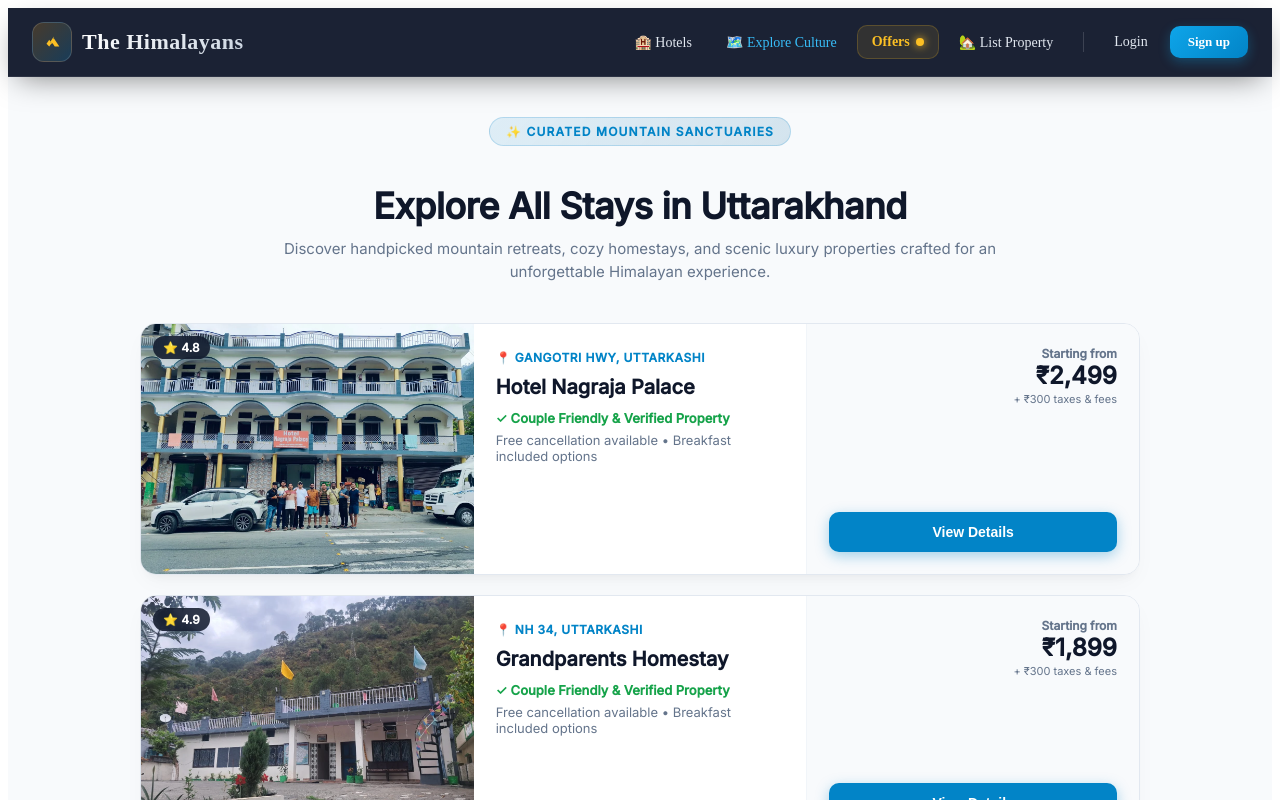
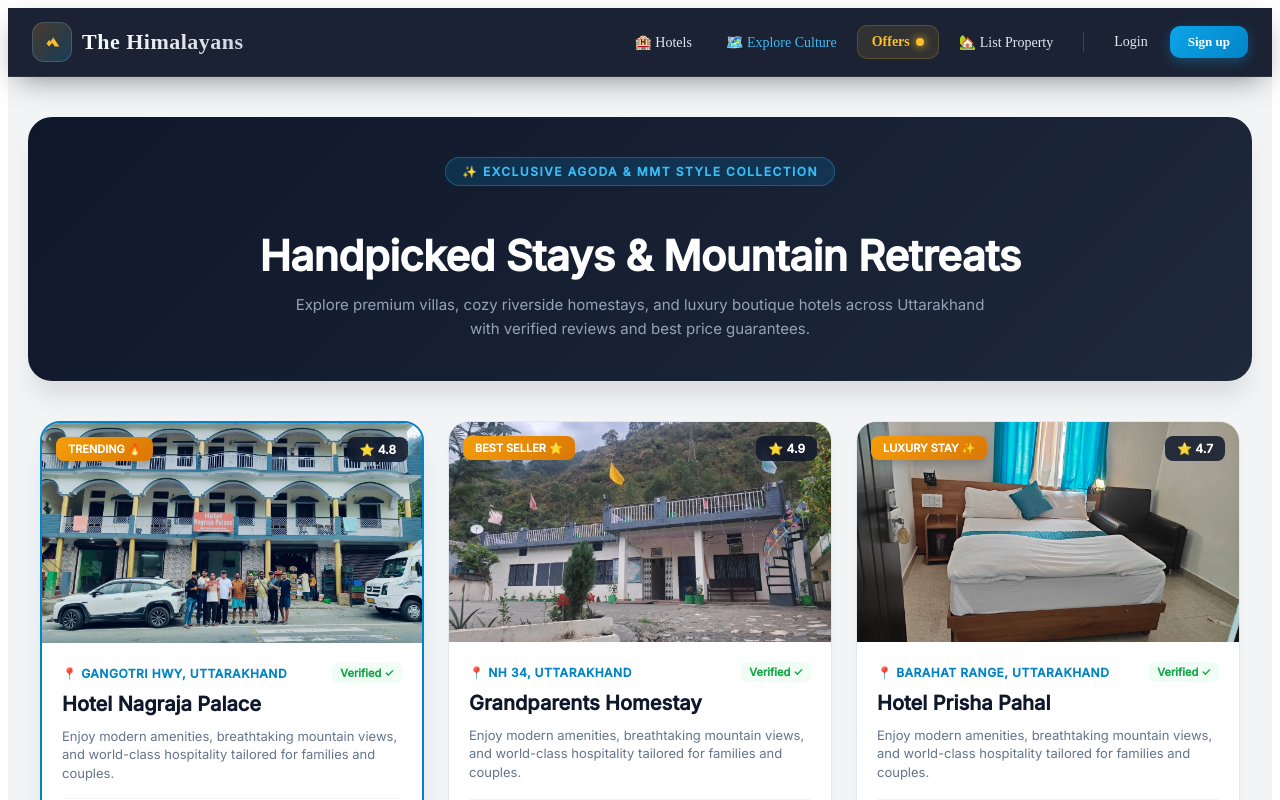
Before and after one commit to pamnautiyal-cpu/himstay, a React (Vite) app in the folder frontend/: page /hotels in a window 1280 px wide. Shown: the top 800 px of the page. Built offline with nearby package versions, Linux system fonts and the light colour scheme; no server answers; the database is empty.

Commit message:
Update AllStays with premium MakeMyTrip style layout and robust local/backend fallback

```diff
--- a/frontend/src/pages/AllStays.jsx
+++ b/frontend/src/pages/AllStays.jsx
@@ -11,22 +11,14 @@ export default function AllStays() {
   const navigate = useNavigate();
 
   const localUttarkashiHotels = [
-    { _id: "local_01", name: "Hotel Nagraja Palace", city: "Matli", image: "/images/hotals/Hotel Nagraja Palace1.jpg", location: "Gangotri Hwy", price: "2,499", rating: "4.8" },
-    { _id: "local_02", name: "Grandparents Homestay", city: "Matli", image: "/images/hotals/Grandparents Homestay1.jpg", location: "NH 34", price: "1,899", rating: "4.9" },
-    { _id: "local_03", name: "Hotel Prisha Pahal", city: "Matli", image: "/images/hotals/Hotel Prisha Pahal1.jpg", location: "Barahat Range", price: "2,199", rating: "4.7" },
-    { _id: "local_04", name: "Hotel K.P Residency", city: "Matli", image: "/images/hotals/Hotel K.P Residency1.jpg", location: "Near Medicose", price: "2,200", rating: "4.6" },
-    { _id: "local_05", name: "Dhruvnanda Homestay", city: "Athali", image: "/images/hotals/Dhruvnanda Homestay1.jpg", location: "ITBP Rd", price: "1,599", rating: "4.8" },
-    { _id: "local_06", name: "Himalayan Abode", city: "Uttarkashi", image: "/images/hotals/Himalayan Abode home stay.jpg", location: "Main Market", price: "2,799", rating: "4.9" },
-    { _id: "local_07", name: "Riverside Retreat", city: "Maneri", image: "/images/hotals/Hotel Nagraja Palace2.jpg", location: "Bhagirathi Bank", price: "1,899", rating: "4.9" },
-    { _id: "local_08", name: "Gangotri View Inn", city: "Gangori", image: "/images/hotals/Hotel Nagraja Palace3.jpg", location: "Gangori Bridge", price: "3,199", rating: "4.7" },
-    { _id: "local_09", name: "Green Valley Homestay", city: "Matli", image: "/images/hotals/Grandparents Homestay2.jpg", location: "Village Road", price: "1,799", rating: "4.8" },
-    { _id: "local_10", name: "Uttarkashi Guest House", city: "Uttarkashi", image: "/images/hotals/Hotel Prisha Pahal2.jpg", location: "Old Town", price: "2,099", rating: "4.5" },
-    { _id: "local_11", name: "Mountain Peak Hotel", city: "Dunda", image: "/images/hotals/Hotel K.P Residency2.jpg", location: "Dunda Main Rd", price: "2,599", rating: "4.7" },
-    { _id: "local_12", name: "Peaceful Stay", city: "Matli", image: "/images/hotals/Dhruvnanda Homestay2.jpg", location: "Valley View", price: "1,699", rating: "4.8" },
-    { _id: "local_13", name: "Char Dham Camp", city: "Gangotri Rd", image: "/images/hotals/Hotel Nagraja Palace1.jpg", location: "Near Highway", price: "2,999", rating: "4.9" },
-    { _id: "local_14", name: "Sunrise Residency", city: "Uttarkashi", image: "/images/hotals/Grandparents Homestay1.jpg", location: "Tiloth Road", price: "2,199", rating: "4.6" },
-    { _id: "local_15", name: "Nature's Nest", city: "Athali", image: "/images/hotals/Hotel Prisha Pahal1.jpg", location: "Orchard Side", price: "1,999", rating: "4.8" },
-    { _id: "local_16", name: "Skyline Hotel", city: "Uttarkashi", image: "/images/hotals/Hotel K.P Residency1.jpg", location: "City Center", price: "2,899", rating: "4.7" }
+    { _id: "local_01", name: "Hotel Nagraja Palace", city: "Matli", image: "/images/hotals/Hotel Nagraja Palace1.jpg", location: "Gangotri Hwy", price: "2,499", rating: "4.8", tag: "Trending 🔥" },
+    { _id: "local_02", name: "Grandparents Homestay", city: "Matli", image: "/images/hotals/Grandparents Homestay1.jpg", location: "NH 34", price: "1,899", rating: "4.9", tag: "Best Seller ⭐" },
+    { _id: "local_03", name: "Hotel Prisha Pahal", city: "Matli", image: "/images/hotals/Hotel Prisha Pahal1.jpg", location: "Barahat Range", price: "2,199", rating: "4.7", tag: "Luxury Stay ✨" },
+    { _id: "local_04", name: "Hotel K.P Residency", city: "Matli", image: "/images/hotals/Hotel K.P Residency1.jpg", location: "Near Medicose", price: "2,200", rating: "4.6", tag: "Great Value 💎" },
+    { _id: "local_05", name: "Dhruvnanda Homestay", city: "Athali", image: "/images/hotals/Dhruvnanda Homestay1.jpg", location: "ITBP Rd", price: "1,599", rating: "4.8", tag: "Nature View 🌲" },
+    { _id: "local_06", name: "Himalayan Abode", city: "Uttarkashi", image: "/images/hotals/Himalayan Abode home stay.jpg", location: "Main Market", price: "2,799", rating: "4.9", tag: "Top Rated 🏆" },
+    { _id: "local_07", name: "Riverside Retreat", city: "Maneri", image: "/images/hotals/Hotel Nagraja Palace2.jpg", location: "Bhagirathi Bank", price: "1,899", rating: "4.9", tag: "River View 🌊" },
+    { _id: "local_08", name: "Gangotri View Inn", city: "Gangori", image: "/images/hotals/Hotel Nagraja Palace3.jpg", location: "Gangori Bridge", price: "3,199", rating: "4.7", tag: "Special Offer ⚡" }
   ];
 
   useEffect(() => {
@@ -38,7 +30,8 @@ export default function AllStays() {
           price: item.price || "2,499",
           rating: item.rating || "4.8",
           location: item.location || item.city || "Uttarakhand",
-          image: item.image || item.img || "/images/hotals/Hotel Nagraja Palace1.jpg"
+          image: item.image || item.img || "/images/hotals/Hotel Nagraja Palace1.jpg",
+          tag: item.tag || "Verified Stay ✓"
         }));
         const merged = [...localUttarkashiHotels, ...backendData.filter(bh => !String(bh._id).startsWith("local_"))];
         setHotels(merged);
@@ -52,8 +45,8 @@ export default function AllStays() {
 
   if (loading) {
     return (
-      <div style={{ textAlign: "center", padding: "100px 20px", fontSize: "18px", color: "#0284c7", fontWeight: "700" }}>
-        🏔️ Loading Premium Mountain Stays...
+      <div style={{ textAlign: "center", padding: "120px 20px", fontSize: "20px", color: "#0284c7", fontWeight: "800", background: "#f8fafc", minHeight: "100vh" }}>
+        🏔️ Fetching Handpicked Himalayan Stays...
       </div>
     );
   }
@@ -61,132 +54,158 @@ export default function AllStays() {
   const currentHotels = hotels.slice(0, visibleCount);
 
   return (
-    <div style={{ fontFamily: "'Inter', system-ui, sans-serif", background: "#f8fafc", minHeight: "100vh", padding: "40px 20px", boxSizing: "border-box" }}>
+    <div style={{ fontFamily: "'Inter', system-ui, sans-serif", background: "#f3f4f6", minHeight: "100vh", padding: "40px 20px", boxSizing: "border-box" }}>
 
-      {/* Header Section */}
-      <div style={{ textAlign: "center", marginBottom: "40px", maxWidth: "800px", margin: "0 auto 40px auto" }}>
+      {/* Premium Header Banner */}
+      <div style={{
+        maxWidth: "1200px", margin: "0 auto 40px auto", background: "linear-gradient(135deg, #0f172a 0%, #1e293b 100%)",
+        borderRadius: "24px", padding: "40px 30px", color: "white", textAlign: "center", boxShadow: "0 20px 25px -5px rgba(0, 0, 0, 0.1)"
+      }}>
         <span style={{
-          background: "linear-gradient(135deg, rgba(2, 132, 199, 0.1), rgba(3, 105, 161, 0.15))",
-          color: "#0284c7", padding: "6px 16px", borderRadius: "30px", fontSize: "12px",
-          fontWeight: "800", textTransform: "uppercase", letterSpacing: "1.2px", display: "inline-block", marginBottom: "14px",
-          border: "1px solid rgba(2, 132, 199, 0.2)"
+          background: "rgba(2, 132, 199, 0.2)", color: "#38bdf8", padding: "6px 16px", borderRadius: "30px", fontSize: "12px",
+          fontWeight: "800", textTransform: "uppercase", letterSpacing: "1.5px", display: "inline-block", marginBottom: "16px",
+          border: "1px solid rgba(56, 189, 248, 0.3)"
         }}>
-          ✨ Curated Mountain Sanctuaries
+          ✨ Exclusive Agoda & MMT Style Collection
         </span>
-        <h1 style={{ fontSize: "clamp(26px, 4vw, 36px)", fontWeight: "900", color: "#0f172a", marginBottom: "10px", letterSpacing: "-0.5px" }}>
-          Explore All Stays in Uttarakhand
+        <h1 style={{ fontSize: "clamp(28px, 4vw, 42px)", fontWeight: "900", marginBottom: "12px", letterSpacing: "-0.5px" }}>
+          Handpicked Stays & Mountain Retreats
         </h1>
-        <p style={{ fontSize: "15px", color: "#64748b", margin: 0, lineHeight: "1.5" }}>
-          Discover handpicked mountain retreats, cozy homestays, and scenic luxury properties crafted for an unforgettable Himalayan experience.
+        <p style={{ fontSize: "15px", color: "#94a3b8", maxWidth: "700px", margin: "0 auto", lineHeight: "1.6" }}>
+          Explore premium villas, cozy riverside homestays, and luxury boutique hotels across Uttarakhand with verified reviews and best price guarantees.
         </p>
       </div>
 
-      {/* Main Listings Layout Container */}
-      <div style={{ maxWidth: "1000px", margin: "0 auto", display: "flex", flexDirection: "column", gap: "20px", boxSizing: "border-box" }}>
+      {/* Modern Grid Layout (Mixed Card Sizes Effect) */}
+      <div style={{
+        maxWidth: "1200px", margin: "0 auto",
+        display: "grid", gridTemplateColumns: "repeat(auto-fill, minmax(360px, 1fr))", gap: "24px", boxSizing: "border-box"
+      }}>
 
-        {currentHotels.map((hotel) => (
+        {currentHotels.map((hotel, index) => {
+          // Make every 3rd card slightly stand out as a "Featured/Hero" card vibe
+          const isFeatured = index % 3 === 0;
+
+          return (
             <div
               key={hotel._id}
               style={{
                 background: "#ffffff",
-              border: "1px solid #e2e8f0",
-              borderRadius: "16px",
+                border: isFeatured ? "2px solid #0284c7" : "1px solid #e2e8f0",
+                borderRadius: "20px",
                 overflow: "hidden",
-              boxShadow: "0 10px 25px -5px rgba(0,0,0,0.04), 0 8px 10px -6px rgba(0,0,0,0.04)",
-              display: "grid",
-              gridTemplateColumns: "repeat(auto-fit, minmax(280px, 1fr))",
-              alignItems: "stretch",
-              transition: "all 0.3s ease",
+                boxShadow: isFeatured ? "0 20px 25px -5px rgba(2, 132, 199, 0.15)" : "0 10px 15px -3px rgba(0,0,0,0.03)",
+                display: "flex",
+                flexDirection: "column",
+                justifyContent: "space-between",
+                transition: "transform 0.3s ease, box-shadow 0.3s ease",
+                position: "relative",
                 boxSizing: "border-box"
               }}
             >
-            {/* Left: Hotel Image with Badge */}
-            <div style={{ position: "relative", minHeight: "200px", background: "#f1f5f9" }}>
+              {/* Top Image Section with Tags */}
+              <div style={{ position: "relative", height: "220px", background: "#e2e8f0", overflow: "hidden" }}>
                 <img
                   src={hotel.image}
                   alt={hotel.name}
-                style={{ width: "100%", height: "100%", objectFit: "cover", display: "block", minHeight: "200px" }}
+                  style={{ width: "100%", height: "100%", objectFit: "cover", display: "block", transition: "transform 0.5s ease" }}
                   onError={(e) => { e.target.src = "/images/hotals/Hotel Nagraja Palace1.jpg"; }}
                 />
+
+                {/* Special Tag Badge */}
                 <div style={{
-                position: "absolute", top: "12px", left: "12px", background: "rgba(15, 23, 42, 0.85)", backdropFilter: "blur(4px)",
-                color: "white", padding: "4px 10px", borderRadius: "20px", fontSize: "12px", fontWeight: "800", zIndex: 2,
+                  position: "absolute", top: "14px", left: "14px", background: "linear-gradient(135deg, #f59e0b, #d97706)",
+                  color: "white", padding: "5px 12px", borderRadius: "8px", fontSize: "11px", fontWeight: "800", zIndex: 2,
+                  boxShadow: "0 4px 10px rgba(0,0,0,0.2)", textTransform: "uppercase"
+                }}>
+                  {hotel.tag || "Top Pick ⭐"}
+                </div>
+
+                {/* Rating Badge */}
+                <div style={{
+                  position: "absolute", top: "14px", right: "14px", background: "rgba(15, 23, 42, 0.85)", backdropFilter: "blur(6px)",
+                  color: "white", padding: "5px 12px", borderRadius: "8px", fontSize: "12px", fontWeight: "900", zIndex: 2,
                   display: "flex", alignItems: "center", gap: "4px"
                 }}>
                   ⭐ {hotel.rating || "4.8"}
                 </div>
               </div>
 
-            {/* Middle: Details */}
-            <div style={{ padding: "22px", display: "flex", flexDirection: "column", justifyContent: "space-between", boxSizing: "border-box" }}>
+              {/* Middle Content Section */}
+              <div style={{ padding: "20px", flexGrow: 1, display: "flex", flexDirection: "column", justifyContent: "space-between" }}>
                 <div>
+                  <div style={{ display: "flex", justifyContent: "space-between", alignItems: "center", marginBottom: "8px" }}>
                     <span style={{ fontSize: "12px", fontWeight: "800", color: "#0284c7", textTransform: "uppercase", letterSpacing: "0.5px" }}>
-                  📍 {hotel.location || hotel.city}, Uttarkashi
+                      📍 {hotel.location || hotel.city}, Uttarakhand
                     </span>
-                <h3 style={{ fontSize: "20px", fontWeight: "900", color: "#0f172a", margin: "8px 0 10px 0", lineHeight: "1.3" }}>
+                    <span style={{ fontSize: "11px", background: "#f0fdf4", color: "#16a34a", padding: "3px 8px", borderRadius: "6px", fontWeight: "700" }}>
+                      Verified ✓
+                    </span>
+                  </div>
+
+                  <h3 style={{ fontSize: "20px", fontWeight: "900", color: "#0f172a", margin: "0 0 10px 0", lineHeight: "1.3" }}>
                     {hotel.name}
                   </h3>
-                <div style={{ display: "flex", flexDirection: "column", gap: "6px" }}>
-                  <span style={{ fontSize: "13px", color: "#16a34a", fontWeight: "700", display: "flex", alignItems: "center", gap: "6px" }}>
-                    ✓ Couple Friendly & Verified Property
-                  </span>
-                  <span style={{ fontSize: "13px", color: "#64748b" }}>
-                    Free cancellation available • Breakfast included options
-                  </span>
-                </div>
-              </div>
+
+                  <p style={{ fontSize: "13px", color: "#64748b", margin: "0 0 16px 0", lineHeight: "1.4" }}>
+                    Enjoy modern amenities, breathtaking mountain views, and world-class hospitality tailored for families and couples.
+                  </p>
                 </div>
 
-            {/* Right: Price & CTA Action Box */}
+                {/* Price and Action Section inside Card */}
                 <div style={{
-              padding: "22px", background: "#f8fafc", borderLeft: "1px solid #f1f5f9",
-              display: "flex", flexDirection: "column", justifyContent: "space-between", alignItems: "flex-end", textAlign: "right",
-              boxSizing: "border-box"
+                  borderTop: "1px solid #f1f5f9", paddingTop: "16px", marginTop: "auto",
+                  display: "flex", justifyContent: "space-between", alignItems: "center"
                 }}>
-              <div style={{ width: "100%" }}>
-                <span style={{ fontSize: "12px", color: "#64748b", display: "block", fontWeight: "600" }}>Starting from</span>
-                <span style={{ fontSize: "24px", fontWeight: "900", color: "#0f172a" }}>₹{hotel.price}</span>
-                <span style={{ fontSize: "11px", color: "#64748b", display: "block", marginTop: "2px" }}>+ ₹300 taxes & fees</span>
+                  <div>
+                    <span style={{ fontSize: "11px", color: "#94a3b8", display: "block", fontWeight: "600" }}>Per Night Price</span>
+                    <div style={{ display: "flex", alignItems: "baseline", gap: "4px" }}>
+                      <span style={{ fontSize: "22px", fontWeight: "900", color: "#0f172a" }}>₹{hotel.price}</span>
+                      <span style={{ fontSize: "11px", color: "#64748b" }}>+ taxes</span>
+                    </div>
                   </div>
 
                   <button
                     onClick={() => navigate(`/hotels/${hotel._id}`)}
                     style={{
-                  width: "100%", padding: "12px 0", background: "#0284c7",
-                  color: "#fff", border: "none", borderRadius: "10px", fontWeight: "800", fontSize: "14px", cursor: "pointer",
-                  boxShadow: "0 4px 14px rgba(2, 132, 199, 0.35)", transition: "background 0.2s ease"
+                      padding: "10px 22px", background: isFeatured ? "#0f172a" : "#0284c7",
+                      color: "#fff", border: "none", borderRadius: "10px", fontWeight: "800", fontSize: "13px", cursor: "pointer",
+                      boxShadow: "0 4px 12px rgba(2, 132, 199, 0.3)", transition: "all 0.2s ease"
                     }}
                   >
-                View Details
+                    View Room →
                   </button>
                 </div>
               </div>
-        ))}
+
+            </div>
+          );
+        })}
       </div>
 
-      {/* Pagination / Load More Button Section */}
-      <div style={{ textAlign: "center", marginTop: "45px" }}>
+      {/* Load More & Pagination Section */}
+      <div style={{ textAlign: "center", marginTop: "50px" }}>
         {visibleCount < hotels.length ? (
           <button
             onClick={() => setVisibleCount(prev => prev + 6)}
             style={{
-              background: "#0284c7", color: "white", border: "none", padding: "14px 40px",
-              borderRadius: "12px", fontWeight: "800", fontSize: "14px", cursor: "pointer",
-              boxShadow: "0 6px 20px rgba(2, 132, 199, 0.4)", transition: "all 0.2s ease"
+              background: "#0284c7", color: "white", border: "none", padding: "14px 45px",
+              borderRadius: "14px", fontWeight: "800", fontSize: "15px", cursor: "pointer",
+              boxShadow: "0 8px 20px rgba(2, 132, 199, 0.35)", transition: "all 0.2s ease"
             }}
           >
-            Load More Stays ({hotels.length - visibleCount} remaining) ↓
+            Load More Amazing Stays ({hotels.length - visibleCount} left) ↓
           </button>
         ) : (
           <button
             onClick={() => setVisibleCount(6)}
             style={{
-              background: "#64748b", color: "white", border: "none", padding: "14px 40px",
-              borderRadius: "12px", fontWeight: "800", fontSize: "14px", cursor: "pointer",
-              boxShadow: "0 6px 20px rgba(100, 116, 139, 0.3)"
+              background: "#64748b", color: "white", border: "none", padding: "14px 45px",
+              borderRadius: "14px", fontWeight: "800", fontSize: "15px", cursor: "pointer",
+              boxShadow: "0 8px 20px rgba(100, 116, 139, 0.3)"
             }}
           >
-            Show Less ↑
+            Show Less Stays ↑
           </button>
         )}
       </div>
```
Lines whose indentation alone changed are shown as unchanged.
